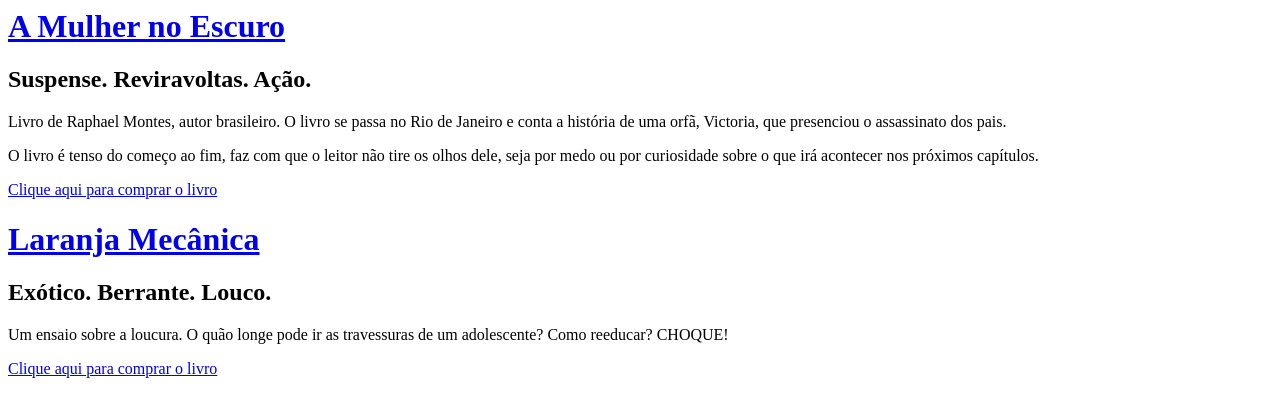
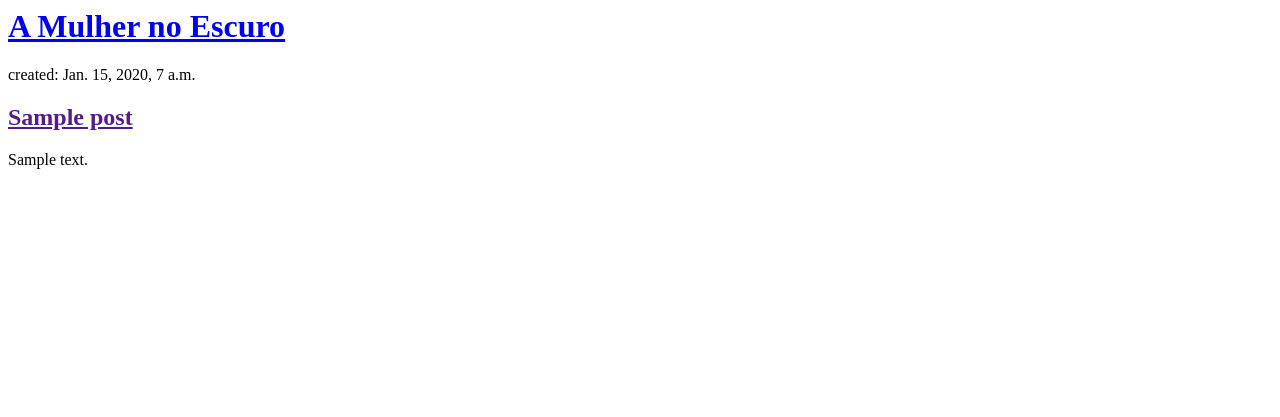
Before and after one commit to marcoslos/my-first-blog, a Django app: page / in a window 1280 px wide. Shown: the top 417 px of the page. Run offline with Django 3.2, Linux system fonts and the light colour scheme; tables that the repository leaves empty hold one stand-in row (values such as "Sample post").

Commit message:
Modificação pra postagens com datas

```diff
--- a/blog/templates/blog/post_list.html
+++ b/blog/templates/blog/post_list.html
@@ -5,17 +5,17 @@
     <body>
         <div>
             <h1><a href="https://books.google.com.br/books/about/Uma_mulher_no_escuro.html?id=XgaSDwAAQBAJ&source=kp_book_description&redir_esc=y">A Mulher no Escuro</a></h1>
-            <h2>Suspense. Reviravoltas. Ação.</h2>
-            <p>Livro de Raphael Montes, autor brasileiro. O livro se passa no Rio de Janeiro e conta a história de uma orfã, Victoria, que presenciou o assassinato dos pais.</p>
-            <p>O livro é tenso do começo ao fim, faz com que o leitor não tire os olhos dele, seja por medo ou por curiosidade sobre o que irá acontecer nos próximos capítulos.</p>
-            <a href="https://books.google.com.br/books/about/Uma_mulher_no_escuro.html?id=XgaSDwAAQBAJ&source=kp_book_description&redir_esc=y">Clique aqui para comprar o livro</a>
         </div>
         <div>
-            <h1><a href="https://pt.wikipedia.org/wiki/Laranja_Mec%C3%A2nica_(filme)">Laranja Mecânica</a></h1>
-            <h2>Exótico. Berrante. Louco.</h2>
-            <p>Um ensaio sobre a loucura. O quão longe pode ir as travessuras de um adolescente? Como reeducar? CHOQUE!</p>
-            <a href="https://www.amazon.com.br/Laranja-mec%C3%A2nica-Anthony-Burgess/dp/8576570033">Clique aqui para comprar o livro</a>
+            {% for post in posts %}
+            <div>
+                <p>created: {{ post.created_date }}</p>
+                <h2><a href="">{{ post.title}}</a></h2>
+                <p>{{ post.text|linebreaksbr}}</p>
+            </div>
+            {% endfor %}
         </div>
+
 
     </body>
 
--- a/blog/views.py
+++ b/blog/views.py
@@ -1,4 +1,7 @@
 from django.shortcuts import render
+from django.utils import timezone
+from .models import Post
 
 def post_list(request):
-    return render(request, 'blog/post_list.html', {})
+    posts = Post.objects.filter(created_date__lte=timezone.now()).order_by('created_date')
+    return render(request, 'blog/post_list.html', {'posts': posts})
```
